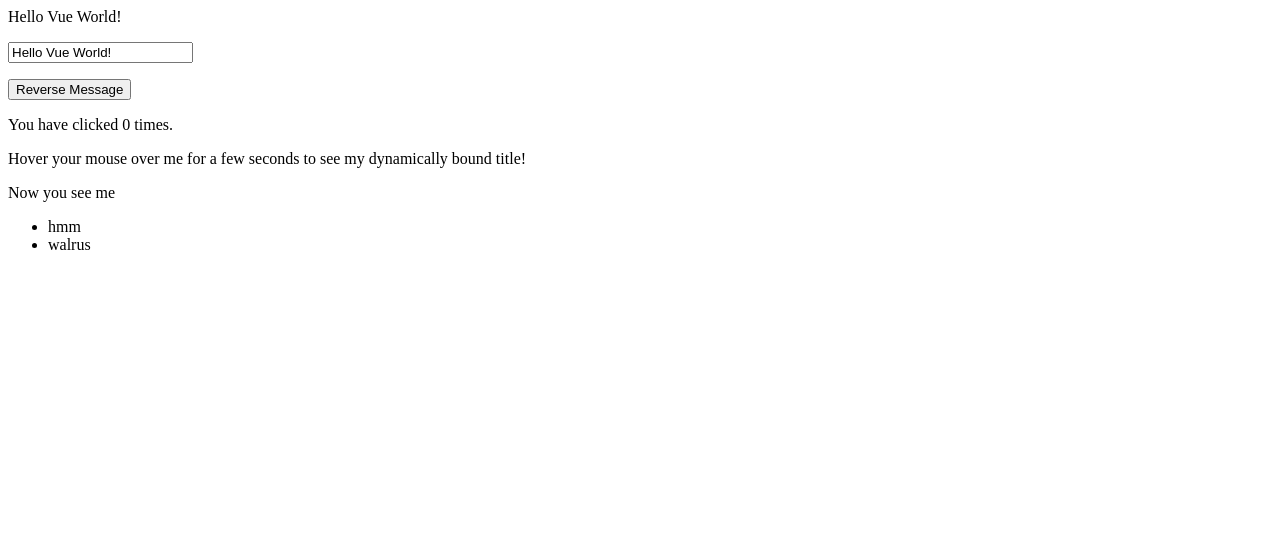
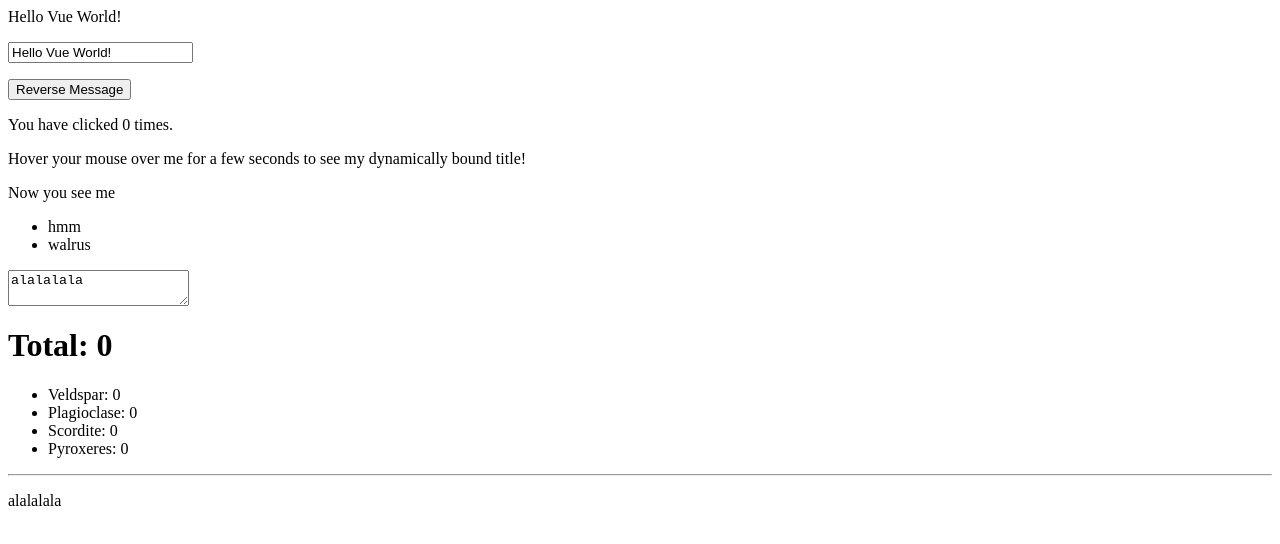
Before and after one commit to eqmvii/test-vue, a plain HTML site: page index.html in a window 1280 px wide. Drawn offline with nearby package versions, Linux system fonts and the light colour scheme.

Commit message:
WIP proof of concept ore parser

```diff
--- a/index.html
+++ b/index.html
@@ -23,6 +23,18 @@
       <ul>
         <li v-for="todo in todos">{{ todo.text }}</li>
       </ul>
+      <textarea v-model="textareadata"></textarea>
+      <br />
+      <h1>Total: {{ total }} </h1>
+      <ul>
+        <!-- TODO ERIC: loop through this? -->
+        <li>Veldspar: {{ ore_rows("Veldspar").toLocaleString() }}</li>
+        <li>Plagioclase: {{ ore_rows("Plagioclase").toLocaleString() }} </li>
+        <li>Scordite: {{ ore_rows("Scordite").toLocaleString() }} </li>
+        <li>Pyroxeres: {{ ore_rows("Pyroxeres").toLocaleString() }} </li>
+      </ul>
+      <hr />
+      <p> {{ textareadata }} </p>
     </div>
 </html>
 
@@ -38,12 +50,50 @@
       todos: [
         { text: "hmm", id: 1 },
         { text: "walrus", id: 2 }
-      ]
+      ],
+      textareadata: "alalalala"
+    },
+    computed: {
+      // OLD, just for playing / testing
+      plagioclase_rows: function(ore_type) {
+        // Example Row:
+        // Azure Plagioclase	27,931	9,775 m3	22 km
+        return rows_array =
+          this.textareadata
+            .split("\n")
+            .filter(row => row.includes("Plagioclase"))
+            .map(row => row.split("\t"))
+            // ignore any row that is just the name of the orw
+            .filter(row_array => row_array.length > 1);
+      },
+      total: function () {
+        let total = this.ore_rows("Veldspar") + this.ore_rows("Plagioclase") + this.ore_rows("Scordite") + this.ore_rows("Pyroxeres");
+        return total.toLocaleString();
+      }
     },
     methods: {
       reverseMessage: function () {
         this.message = this.message.split("").reverse().join("");
+      },
+      ore_rows: function(ore_type) {
+        // Example Row:
+        // Azure Plagioclase	27,931	9,775 m3	22 km
+        return rows_array =
+          this.textareadata
+            .split("\n")
+            .filter(row => row.includes(ore_type))
+            .map(row => row.split("\t"))
+            // ignore any row that is just the name of the orw
+            .filter(row_array => row_array.length > 1)
+            // 9,775 m3
+            .map(row_array => parseInt(
+              row_array[2]
+                .slice(0, -3)
+                .replace(",", ""), 10
+              ))
+            // Add it up
+            .reduce((total, num) => { return total + num }, 0);
+      },
       }
-    }
   });
 </script>
```
